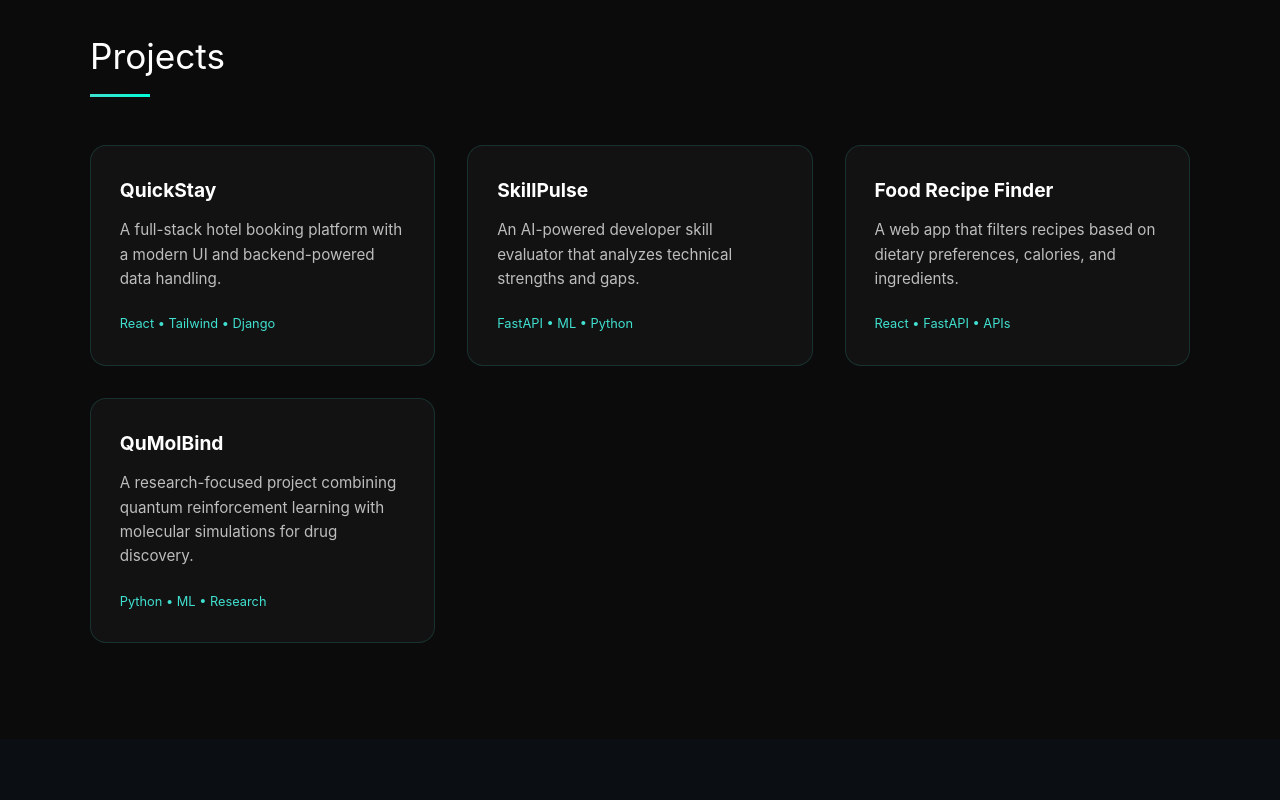
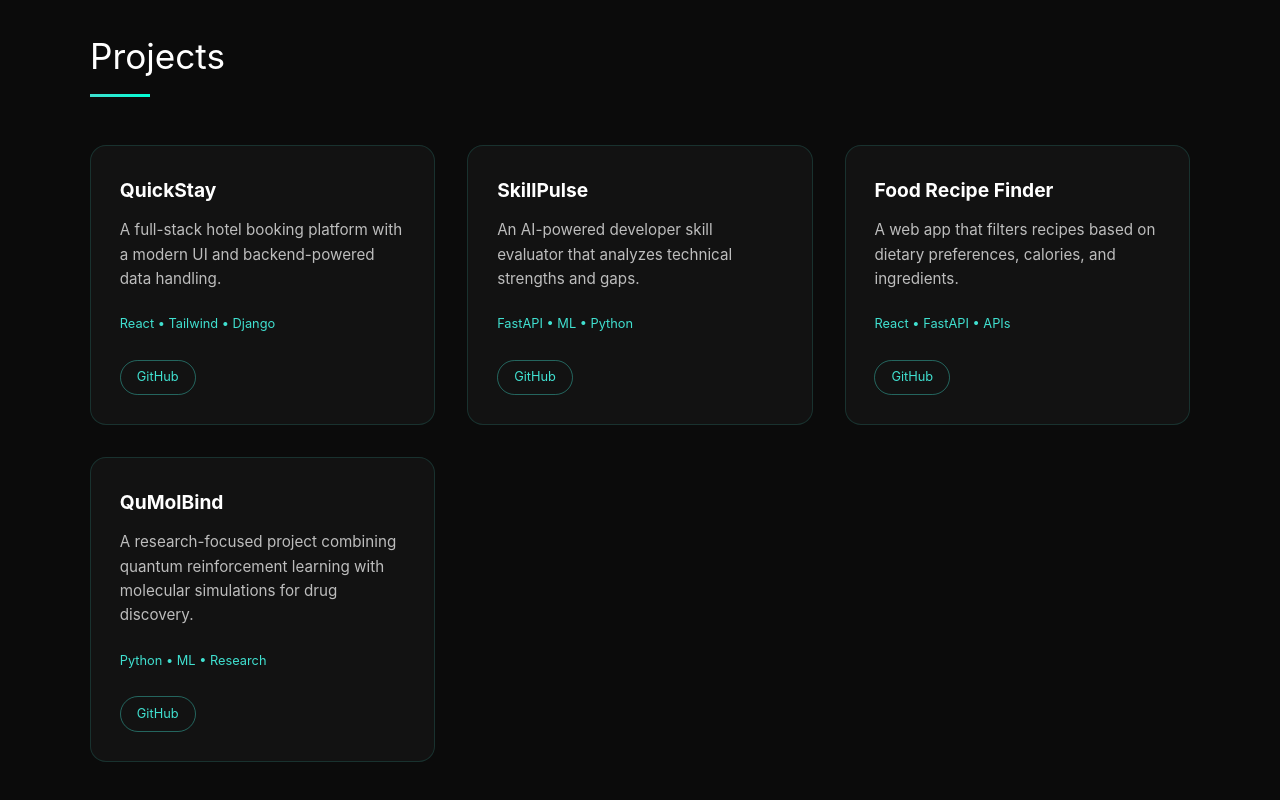
Before and after one commit to anvitakashikar/myportfolio, a React app in the folder frontend/: page / in a window 1280 px wide. Shown: the part 1832-2632 px from the top of the page. Built offline with nearby package versions, Linux system fonts and the light colour scheme; the HTML template or start-up script is replaced by a standard one.

Commit message:
Added button

```diff
--- a/frontend/src/sections/Projects/Project.module.css
+++ b/frontend/src/sections/Projects/Project.module.css
@@ -62,3 +62,25 @@
   font-size: 0.8rem;
   color: #40e0d0;
 }
+
+/* Project links */
+.links {
+  margin-top: 1.5rem;
+  display: flex;
+  gap: 1rem;
+}
+
+.links a {
+  padding: 0.4rem 1rem;
+  border-radius: 999px;
+  font-size: 0.8rem;
+  text-decoration: none;
+  color: #40e0d0;
+  border: 1px solid rgba(64, 224, 208, 0.4);
+  transition: background 0.3s ease, color 0.3s ease;
+}
+
+.links a:hover {
+  background: #40e0d0;
+  color: #0b0b0b;
+}
--- a/frontend/src/sections/Projects/Project.tsx
+++ b/frontend/src/sections/Projects/Project.tsx
@@ -1,6 +1,6 @@
 import styles from './Project.module.css';
 
-const Project = () => {
+const Projects = () => {
   return (
     <section id="projects" className={styles.projects}>
       <div className={styles.container}>
@@ -15,6 +15,10 @@ const Project = () => {
               backend-powered data handling.
             </p>
             <span>React • Tailwind • Django</span>
+
+            <div className={styles.links}>
+              <a href="#" target="_blank">GitHub</a>
+            </div>
           </div>
 
           {/* Project 2 */}
@@ -25,6 +29,10 @@ const Project = () => {
               strengths and gaps.
             </p>
             <span>FastAPI • ML • Python</span>
+
+            <div className={styles.links}>
+              <a href="#" target="_blank">GitHub</a>
+            </div>
           </div>
 
           {/* Project 3 */}
@@ -35,6 +43,10 @@ const Project = () => {
               calories, and ingredients.
             </p>
             <span>React • FastAPI • APIs</span>
+
+            <div className={styles.links}>
+              <a href="#" target="_blank">GitHub</a>
+            </div>
           </div>
 
           {/* Project 4 */}
@@ -45,6 +57,10 @@ const Project = () => {
               learning with molecular simulations for drug discovery.
             </p>
             <span>Python • ML • Research</span>
+
+            <div className={styles.links}>
+              <a href="#" target="_blank">GitHub</a>
+            </div>
           </div>
         </div>
       </div>
@@ -52,4 +68,4 @@ const Project = () => {
   );
 };
 
-export default Project;
+export default Projects;
```
